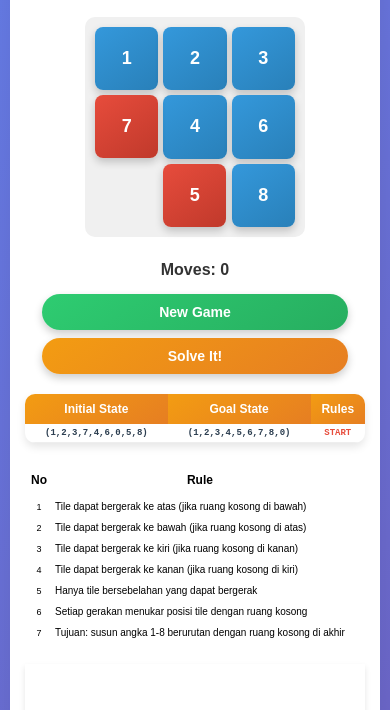
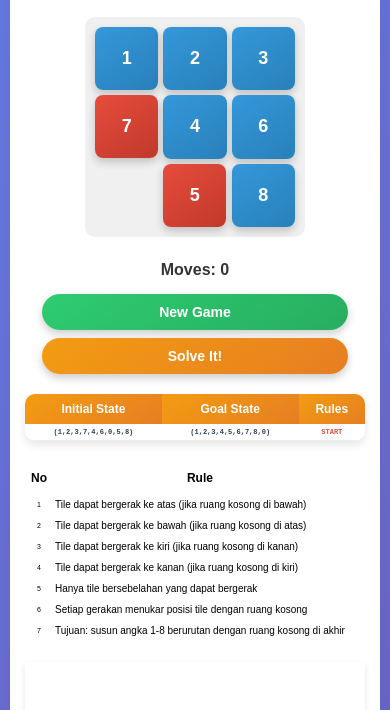
Before and after one commit to Fahriazhari856/Puzzel.3x3-web, a plain HTML site: page index.html in a window 390 px wide. Shown: the part 112-822 px from the top of the page. Drawn offline with Linux system fonts and the light colour scheme.

Commit message:
Update style.css

```diff
--- a/style.css
+++ b/style.css
@@ -478,7 +478,7 @@
             }
 
             .tracking-table td, .rules-table td {
-                font-size: 9px;
+                font-size: 7px;
                 padding: 4px 2px;
             }
 
```
